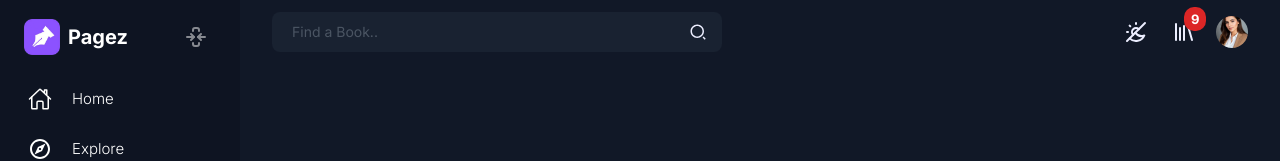
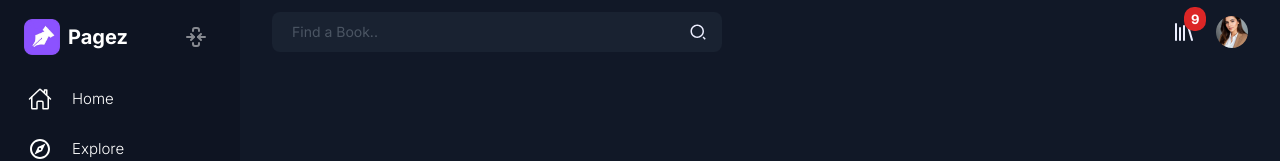
Before and after one commit to kevindermot99/gamezilla, a React (Vite) app: page /app in a window 1280 px wide. Shown: the top 161 px of the page. Built offline with nearby package versions, Linux system fonts and the light colour scheme; a web font is replaced by a local one.

Commit message:
darkmode button removed

```diff
--- a/src/components/Nav.jsx
+++ b/src/components/Nav.jsx
@@ -25,9 +25,9 @@ function Nav() {
 
                 <div className="flex w-fit justify-end items-center min-w-[170px]  ">
 
-                    <a href="#" className="group navbar-link p-2">
+                    {/* <a href="#" className="group navbar-link p-2">
                         <TbSunMoon className="text-2xl cursor-pointer relative transition text-primary group-hover:text-main-color" />
-                    </a>
+                    </a> */}
 
                     <a href="#" className="group navbar-link p-2 ml-2">
                         <LuLibrary className="text-2xl cursor-pointer relative transition text-primary group-hover:text-main-color" />
```
